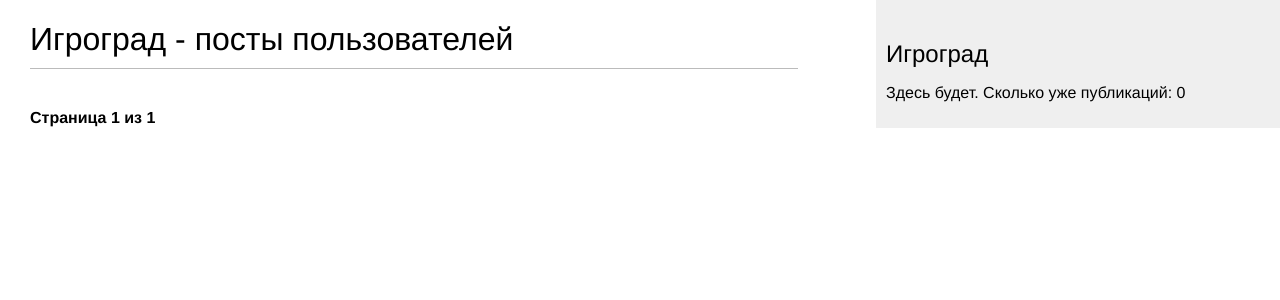
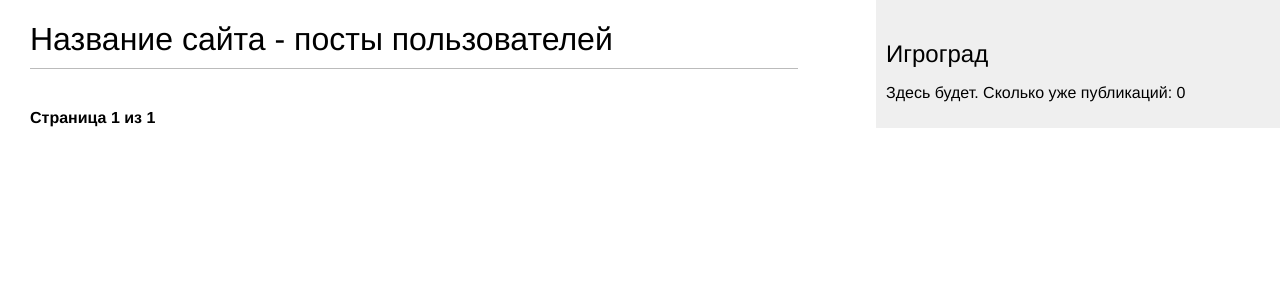
Before and after one commit to hydrospirt/soc_blog, a Django app: page /blog/ in a window 1280 px wide. Shown: the top 300 px of the page. Run offline with Django 4.2, Linux system fonts and the light colour scheme; data that the repository does not hold is empty.

Commit message:
Change name site

```diff
--- a/igrograd/blog/templates/blog/post/list.html
+++ b/igrograd/blog/templates/blog/post/list.html
@@ -1,7 +1,7 @@
 {% extends "blog/base.html" %}
 {% block title %}Игроград - новости из игр и GameDev{% endblock title %}
 {% block content %}
-  <h1>Игроград - посты пользователей</h1>
+  <h1>Название сайта - посты пользователей</h1>
   {% if tag %}
     <h2>Публикации, помеченные тегом {{ tag.name }}</h2>
   {% endif %}
```
